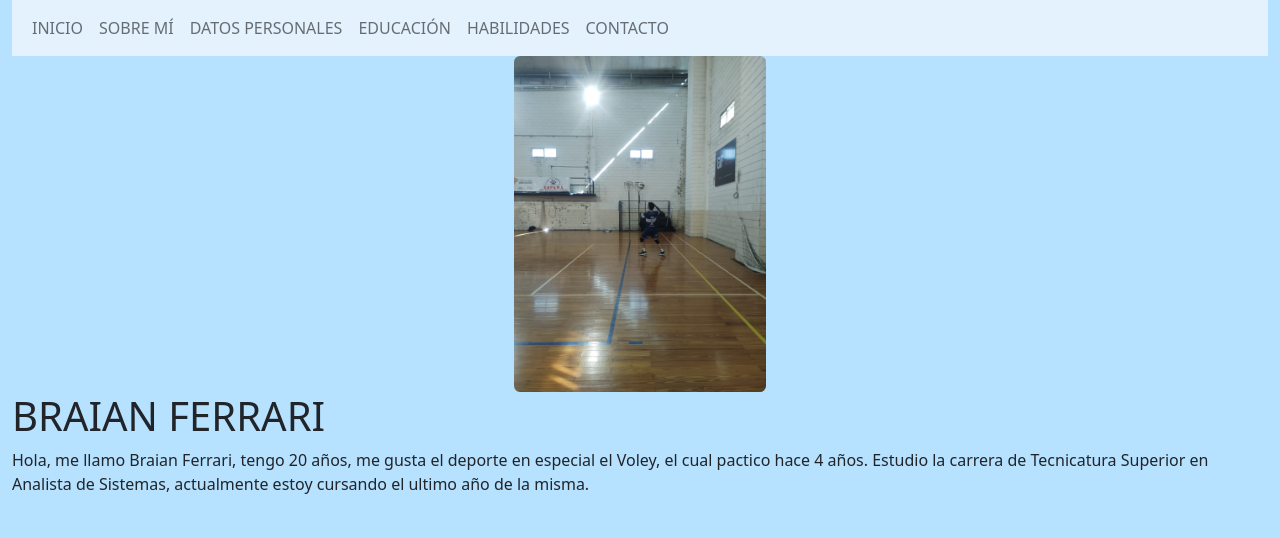
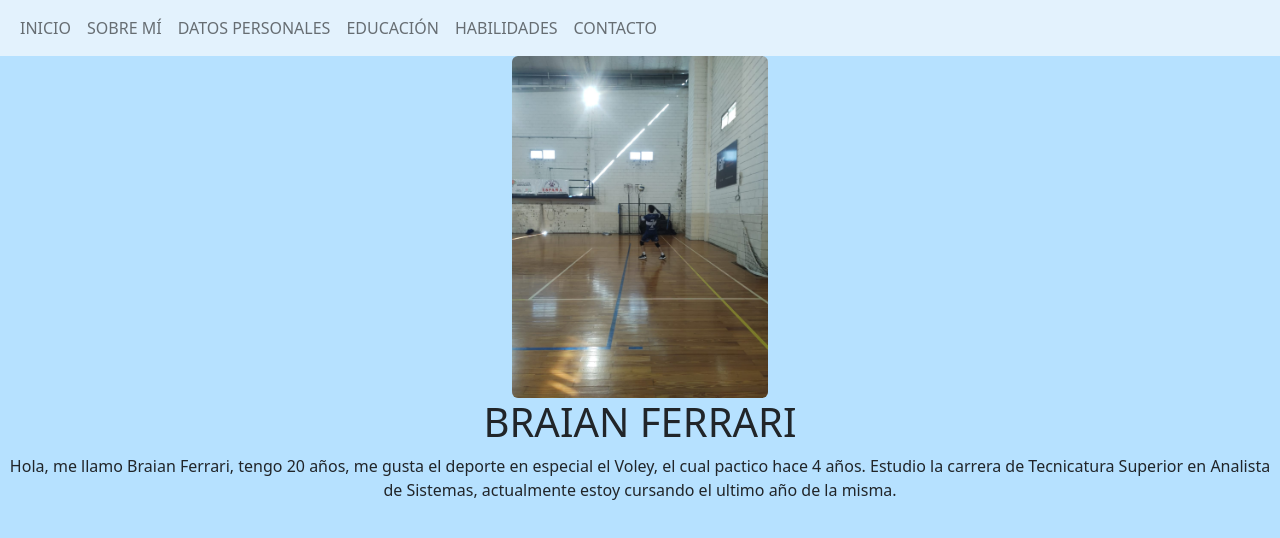
Before and after one commit to braianferrari72/braianferrari72.github.io, a plain HTML site: page index.html in a window 1280 px wide. Drawn offline with Linux system fonts and the light colour scheme.

Commit message:
Cambiado de color de fondo 2, arreglado de barra y centrado de texto

```diff
--- a/index.html
+++ b/index.html
@@ -1,5 +1,6 @@
 <!DOCTYPE html>
 <html lang="en">
+
 <head>
   <link rel="stylesheet" href="css/bootstrap.min.css">
   <link rel="stylesheet" href="style.css">
@@ -8,8 +9,8 @@
   <meta name="viewport" content="width=device-width, initial-scale=1.0">
   <title>Inicio</title>
 </head>
+
 <body>
-  <div class="container-fluid">
   <nav class="navbar navbar-expand-lg">
     <div class="container-fluid">
       <div class="collapse navbar-collapse" id="navbarNavAltMarkup">
@@ -24,10 +25,15 @@
       </div>
     </div>
   </nav>
-    <img src="images/perfil.JFIF" class="rounded mx-auto d-block" alt="BRAIAN FERRARI"style="width: 20%;">
+  <img src="images/perfil.JFIF" class="rounded mx-auto d-block" alt="BRAIAN FERRARI" style="width: 20%;">
+  <div class="text-center">
     <h1>BRAIAN FERRARI</h1>
-    <p>Hola, me llamo Braian Ferrari, tengo 20 años, me gusta el deporte en especial el Voley, el cual pactico hace 4 años. Estudio la carrera de Tecnicatura Superior en Analista de Sistemas, actualmente estoy cursando el ultimo año de la misma.</p>
+    <p>Hola, me llamo Braian Ferrari, tengo 20 años, me gusta el deporte en especial el Voley, el cual pactico hace 4
+      años. Estudio la carrera de Tecnicatura Superior en Analista de Sistemas, actualmente estoy cursando el ultimo año
+      de la misma.</p>
+  </div>
   </div>
 </body>
 <script src="js/bootstrap.bundle.min.js"></script>
+
 </html>
```
Lines whose indentation alone changed are shown as unchanged.
